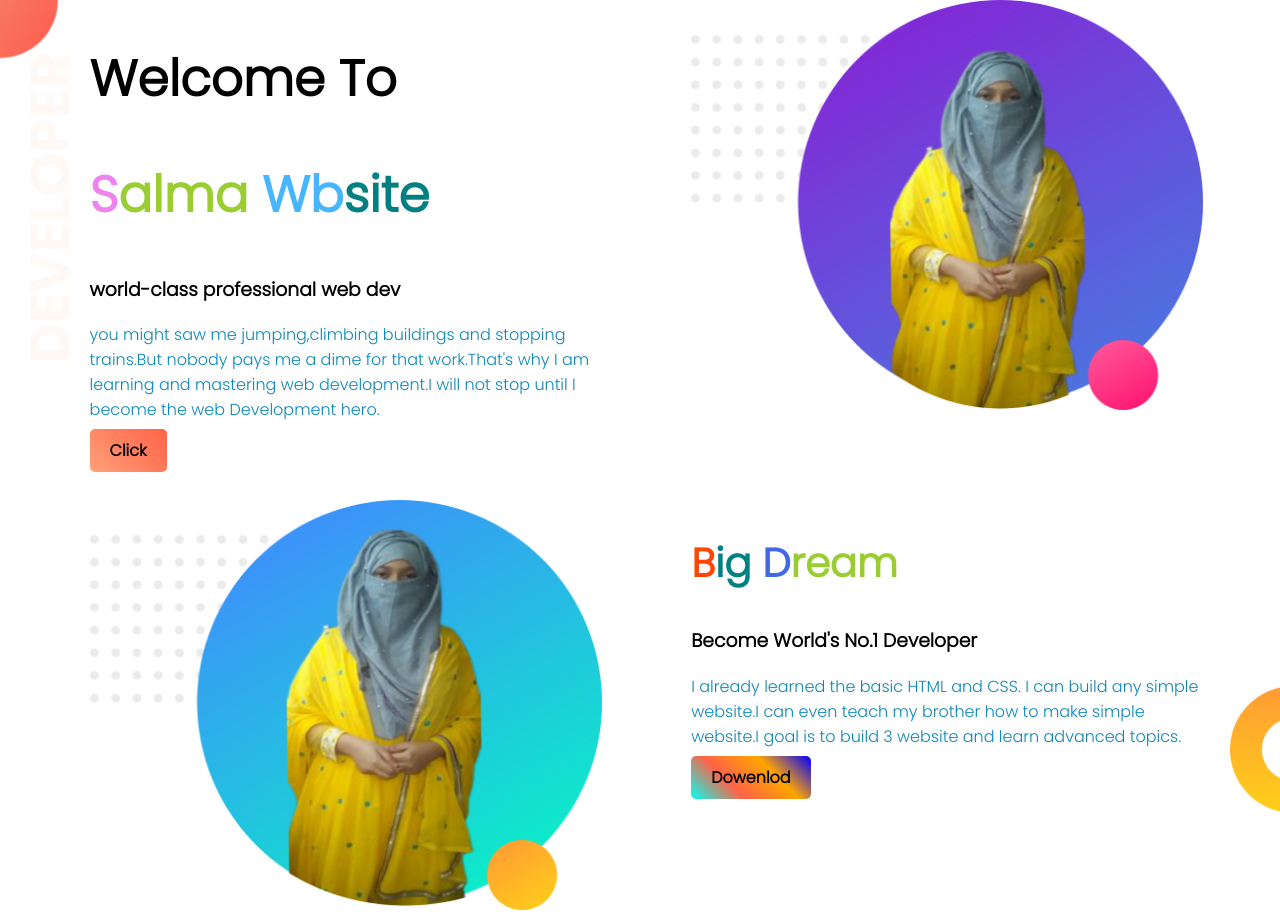
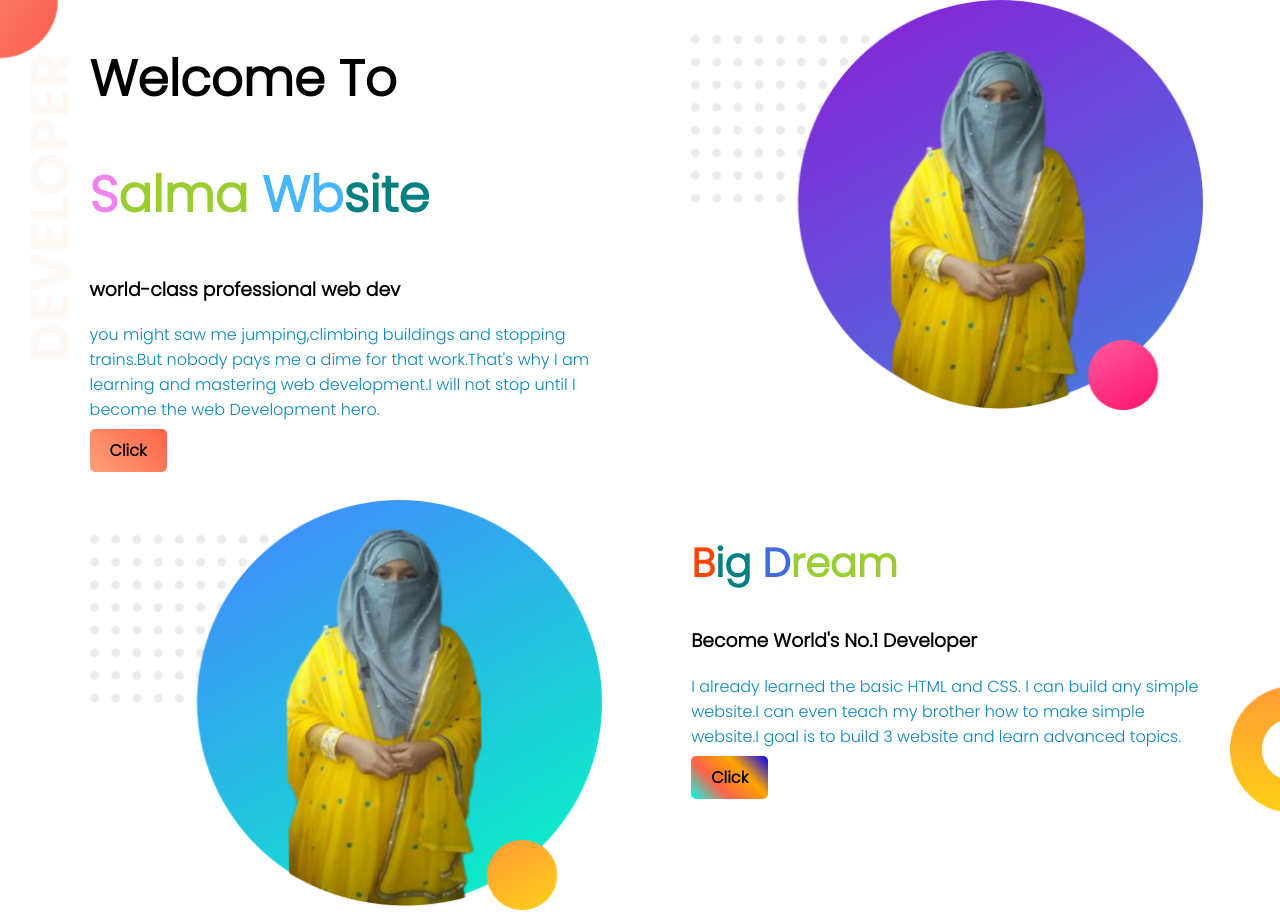
Before and after one commit to winsalmaakter10/web-portfolio, a plain HTML site: page index.html in a window 1280 px wide. Shown: the top 920 px of the page. Drawn offline with Linux system fonts and the light colour scheme.

Commit message:
changing updated

```diff
--- a/index.html
+++ b/index.html
@@ -30,7 +30,7 @@
            <h2><span class="near">B</span><span class="cute">ig</span> <span class="move">D</span><span class="clear">ream</span></h2>
            <h3>Become World's No.1 Developer</h3>
            <p>I already learned the basic HTML and CSS. I can build any simple website.I can even teach my brother how to make simple website.I goal is to build 3 website and learn advanced topics.</p>
-           <a class="link-again" target="_blank" href="https://www.youtube.com/watch?v=bh5dGdbHCVc&t=10s">Dowenlod</a>
+           <a class="link-again" target="_blank" href="https://www.youtube.com/watch?v=bh5dGdbHCVc&t=10s">Click</a>
        </div>
     </section>
     <section class="exprience-area">
```
